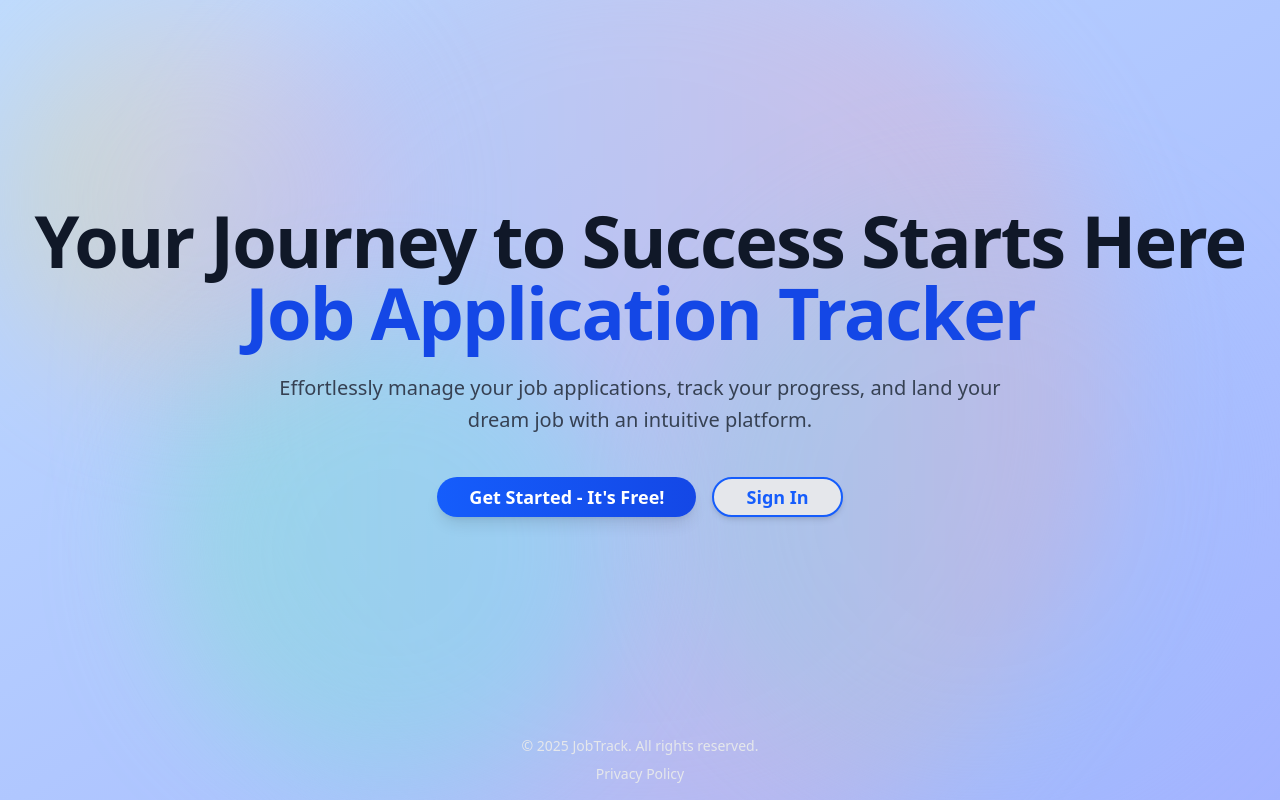
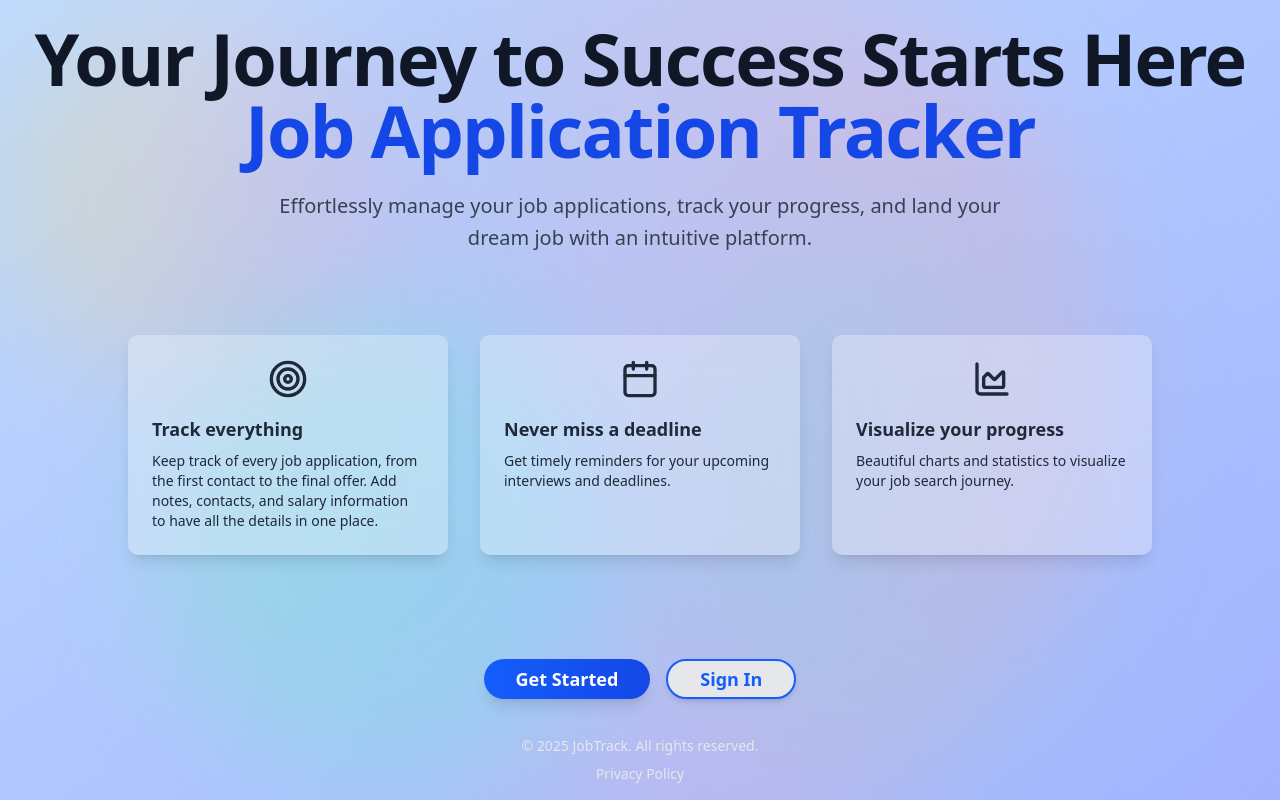
Before and after one commit to fredi1574/jobTrack, a Next.js app: page / in a window 1280 px wide. Built offline with nearby package versions, Linux system fonts and the light colour scheme; no server answers.

Commit message:
Moved the LandingPage component

```diff
--- a/src/app/page.tsx
+++ b/src/app/page.tsx
@@ -1,5 +1,5 @@
 import DashboardClient from "@/components/DashboardClient";
-import LandingPage from "@/components/LandingPage";
+import LandingPage from "@/components/landing/LandingPage";
 import { getServerAuthSession } from "@/lib/auth";
 import type { Session } from "next-auth";
 import { getApplications } from "./actions/application";
--- a/src/components/LandingPage.tsx
+++ /dev/null
@@ -1,29 +0,0 @@
-import Link from "next/link";
-import AnimatedButtons from "./landing/AnimatedButtons";
-import AnimatedGradient from "./landing/AnimatedGradient";
-import AnimatedHeader from "./landing/AnimatedHeader";
-
-export default function LandingPage() {
-  return (
-    <div className="relative flex min-h-screen flex-col overflow-hidden bg-gradient-to-br from-blue-200 to-indigo-300 dark:from-gray-900 dark:to-gray-950">
-      <AnimatedGradient />
-
-      <main className="flex flex-grow items-center justify-center">
-        <div className="relative z-10 mx-auto max-w-7xl text-center">
-          <AnimatedHeader />
-          <AnimatedButtons />
-        </div>
-      </main>
-
-      <footer className="relative z-20 py-4 text-center text-sm text-gray-200 dark:text-gray-400">
-        <p>© 2025 JobTrack. All rights reserved.</p>
-        <Link
-          href="/privacy"
-          className="relative z-20 mt-2 block hover:underline"
-        >
-          Privacy Policy
-        </Link>
-      </footer>
-    </div>
-  );
-}
--- a/src/components/landing/AnimatedButtons.tsx
+++ b/src/components/landing/AnimatedButtons.tsx
@@ -24,7 +24,7 @@
           className="transform rounded-full bg-gradient-to-r from-blue-600 to-blue-700 px-8 py-3 text-lg font-semibold text-white shadow-lg transition-all duration-300 hover:scale-105 hover:from-blue-700 hover:to-blue-800 focus:ring-2 focus:ring-blue-500 focus:ring-offset-2 focus:outline-none dark:from-blue-700 dark:to-blue-800 dark:hover:from-blue-800 dark:hover:to-blue-900"
           asChild
         >
-          <Link href="/register">Get Started - It&apos;s Free!</Link>
+          <Link href="/register">Get Started</Link>
         </Button>
       </motion.div>
       <motion.div
--- /dev/null
+++ b/src/components/landing/LandingPage.tsx
@@ -0,0 +1,73 @@
+import { Calendar, ChartArea, Target } from "lucide-react";
+import Link from "next/link";
+import { ElementType } from "react";
+import AnimatedButtons from "./AnimatedButtons";
+import AnimatedGradient from "./AnimatedGradient";
+import AnimatedHeader from "./AnimatedHeader";
+
+export default function LandingPage() {
+  return (
+    <div className="relative flex min-h-screen flex-col overflow-hidden bg-gradient-to-br from-blue-200 to-indigo-300 dark:from-gray-900 dark:to-gray-950">
+      <AnimatedGradient />
+
+      <main className="flex flex-grow flex-col items-center justify-center">
+        <div className="relative z-10 mx-auto max-w-7xl text-center">
+          <AnimatedHeader />
+        </div>
+
+        <div className="my-16 text-gray-800 dark:text-gray-200">
+          <div className="mt-4 flex flex-wrap justify-center gap-8">
+            <FeatureCard
+              icon={Target}
+              title="Track everything"
+              description="Keep track of every job application, from the first contact to the final offer. Add notes, contacts, and salary information to have all the details in one place."
+            />
+            <FeatureCard
+              icon={Calendar}
+              title="Never miss a deadline"
+              description="Get timely reminders for your upcoming interviews and deadlines."
+            />
+            <FeatureCard
+              icon={ChartArea}
+              title="Visualize your progress"
+              description="Beautiful charts and statistics to visualize your job search journey."
+            />
+          </div>
+        </div>
+        <div className="relative z-10 mx-auto max-w-7xl text-center">
+          <AnimatedButtons />
+        </div>
+      </main>
+
+      <footer className="relative z-20 py-4 text-center text-sm text-gray-200 dark:text-gray-400">
+        <p>© 2025 JobTrack. All rights reserved.</p>
+        <Link
+          href="/privacy"
+          className="relative z-20 mt-2 block hover:underline"
+        >
+          Privacy Policy
+        </Link>
+      </footer>
+    </div>
+  );
+}
+
+function FeatureCard({
+  icon: Icon,
+  title,
+  description,
+}: {
+  icon: ElementType;
+  title: string;
+  description: string;
+}) {
+  return (
+    <div className="max-w-xs rounded-lg bg-white/30 p-6 shadow-lg backdrop-blur-lg transition-transform duration-300 hover:scale-105 dark:bg-gray-800/30">
+      <div className="flex justify-center">
+        <Icon className="h-10 w-10" />
+      </div>
+      <h3 className="mt-4 text-lg font-semibold">{title}</h3>
+      <p className="mt-2 text-sm">{description}</p>
+    </div>
+  );
+}
```
